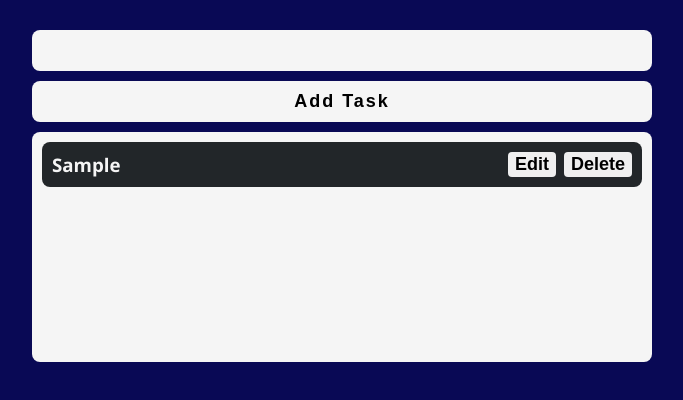
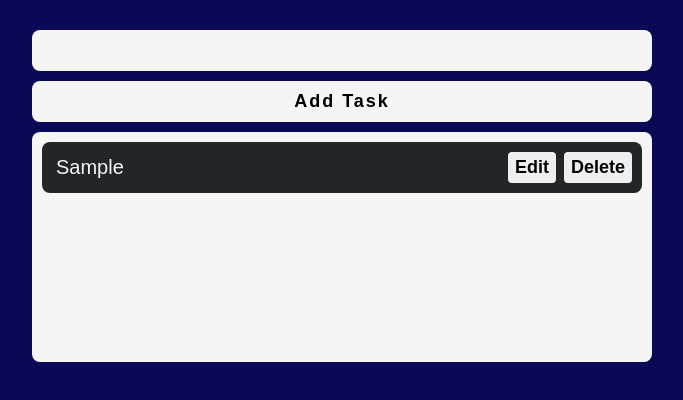
Before and after one commit to mrsev17/react-crud, a React (Create React App) app: page / in a window 1280 px wide. Both pictures are taken after typing "Sample" into the empty fields and a click on the button "Add Task". Shown: the top 400 px of the page, without its empty margins (298-981 px from the left). Built offline with nearby package versions, Linux system fonts and the light colour scheme.

Commit message:
Add possibility change text content for task

```diff
--- a/src/App.js
+++ b/src/App.js
@@ -18,6 +18,7 @@ function App() {
         <div className="App">
             <InputForTask data={data} setData={setData} />
             <TaskList
+                setData={setData}
                 data={data}
                 deleteTask={deleteTask}
                 handleDelete={handleDelete}
--- a/src/components/TaskItem.js
+++ b/src/components/TaskItem.js
@@ -1,7 +1,16 @@
-const TaskItem = ({ item, i, handleDelete }) => {
+import { useState } from "react";
+const TaskItem = ({ item, i, index, handleDelete, data, setData }) => {
+    const [taskName, setTaskName] = useState(item);
+
+    const handleChange = (event) => {
+        setTaskName(event.target.value);
+        const newData = [...data];
+        newData[index] = event.target.value;
+        setData(newData);
+    };
     return (
         <div className="crude__task-card">
-            <h3>{item}</h3>
+            <input className="crud__edit-input-change" type="text" value={taskName} onChange={handleChange} />
             <div className="crude__wrapper-btn-edit-delete">
                 <button className="crude__btn-edit-task">Edit</button>
                 <button
--- a/src/components/TaskList.js
+++ b/src/components/TaskList.js
@@ -1,9 +1,16 @@
 import TaskItem from "./TaskItem";
-const TaskList = ({ data, handleDelete }) => {
+const TaskList = ({ data, setData, handleDelete }) => {
     return (
         <div className="crude__task-list">
             {data.map((item, i) => (
-                <TaskItem key={i} item={item} handleDelete={handleDelete} />
+                <TaskItem
+                    key={i}
+                    item={item}
+                    handleDelete={handleDelete}
+                    data={data}
+                    setData={setData}
+                    index={i}
+                />
             ))}
         </div>
     );
--- a/src/index.css
+++ b/src/index.css
@@ -92,3 +92,16 @@ h3 {
     display: flex;
     gap: 8px;
 }
+.crud__edit-input-change {
+    outline: none;
+    background-color: transparent;
+    color: whitesmoke;
+    border: none;
+    font-size: 20px;
+    padding: 4px;
+}
+.crud__edit-input-change:focus {
+    background-color: #4681f4;
+    border-radius: 4px;
+    width: 70%;
+}
```
Also changed, not shown: 1 other file (tests, documents, lock files or other folders).
